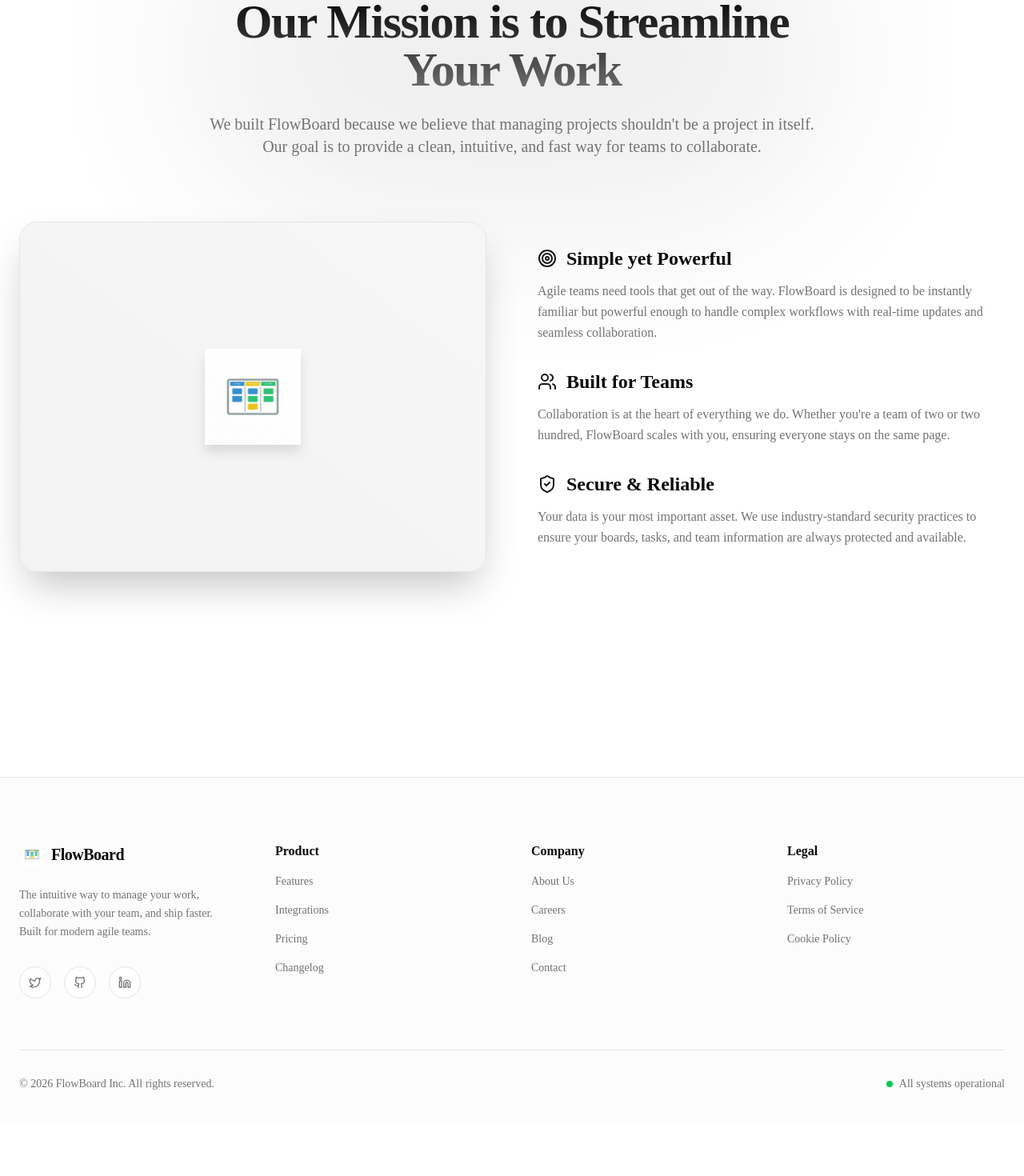
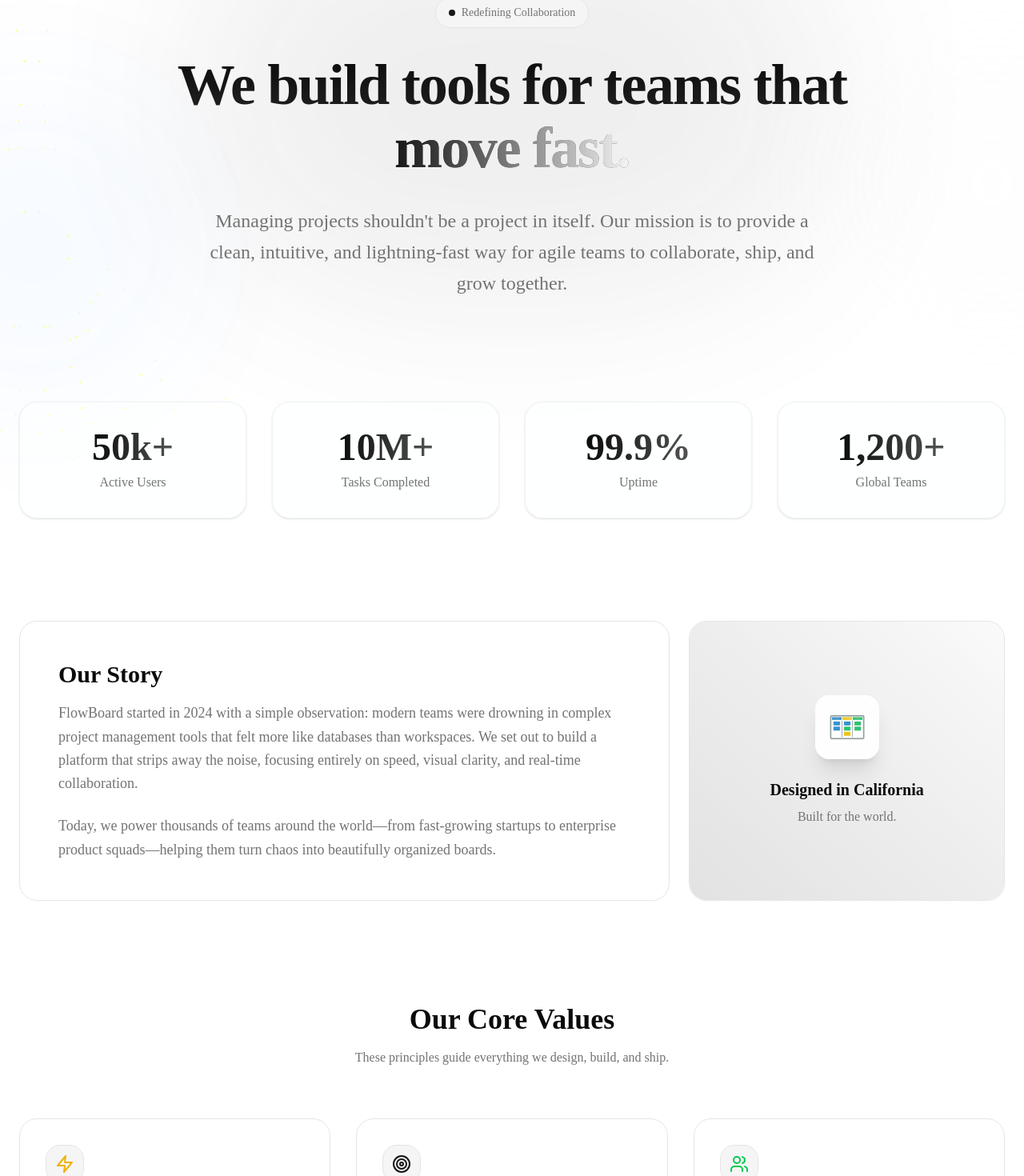
Before and after one commit to arman-miaa/flowboard, a Next.js app in the folder frontend/: page /about in a window 1280 px wide. Shown: the part 131-1601 px from the top of the page at 80% size. Before the commit the page ends 1536 px from the top, so only its background shows below. Built offline with nearby package versions, Linux system fonts and the light colour scheme.

Commit message:
UI Updates: Redesign about page, add password toggles and forgot password flow

```diff
--- a/frontend/src/app/about/page.tsx
+++ b/frontend/src/app/about/page.tsx
@@ -1,6 +1,6 @@
 import { Navbar } from "@/components/shared/Navbar";
 import { Footer } from "@/components/shared/Footer";
-import { Users, Target, ShieldCheck } from "lucide-react";
+import { Users, Target, ShieldCheck, Zap, Globe, Heart } from "lucide-react";
 import Image from "next/image";
 
 export const metadata = {
@@ -10,59 +10,128 @@ export const metadata = {
 
 export default function AboutPage() {
   return (
-    <div className="min-h-screen bg-background text-foreground font-sans selection:bg-primary/30 flex flex-col">
+    <div className="min-h-screen bg-background text-foreground font-sans selection:bg-primary/30 flex flex-col overflow-hidden">
       <Navbar />
 
-      <main className="flex-1 relative pt-32 pb-20 overflow-hidden">
-        {/* Background Gradients */}
-        <div className="absolute top-0 left-1/2 -translate-x-1/2 w-[800px] h-[400px] bg-primary/10 rounded-full blur-[120px] opacity-70 pointer-events-none" />
+      <main className="flex-1 relative pt-32 pb-20">
+        {/* Abstract Background Elements */}
+        <div className="absolute top-0 left-1/2 -translate-x-1/2 w-[800px] h-[500px] bg-primary/10 rounded-full blur-[120px] opacity-70 pointer-events-none" />
+        <div className="absolute top-40 -right-40 w-[400px] h-[400px] bg-secondary/20 rounded-full blur-[100px] opacity-50 pointer-events-none" />
+        <div className="absolute top-60 -left-40 w-[400px] h-[400px] bg-blue-500/10 rounded-full blur-[100px] opacity-40 pointer-events-none" />
 
         <div className="max-w-7xl mx-auto px-6 relative z-10">
 
-          <div className="text-center max-w-3xl mx-auto mb-20">
-            <h1 className="text-4xl md:text-6xl font-bold tracking-tight mb-6 bg-clip-text text-transparent bg-gradient-to-b from-foreground to-muted-foreground">
-              Our Mission is to Streamline Your Work
+          {/* Hero Section */}
+          <div className="text-center max-w-4xl mx-auto mb-32 relative">
+            <div className="inline-flex items-center gap-2 px-4 py-2 rounded-full bg-muted border border-border text-sm font-medium text-muted-foreground mb-8">
+              <span className="w-2 h-2 rounded-full bg-primary animate-pulse" />
+              Redefining Collaboration
+            </div>
+            <h1 className="text-5xl md:text-7xl font-bold tracking-tight mb-8 leading-[1.1] bg-clip-text text-transparent bg-gradient-to-b from-foreground via-foreground/90 to-muted-foreground">
+              We build tools for teams that <span className="text-transparent bg-clip-text bg-gradient-to-r from-primary to-secondary">move fast.</span>
             </h1>
-            <p className="text-lg md:text-xl text-muted-foreground">
-              We built FlowBoard because we believe that managing projects shouldn't be a project in itself. Our goal is to provide a clean, intuitive, and fast way for teams to collaborate.
+            <p className="text-lg md:text-2xl text-muted-foreground max-w-3xl mx-auto leading-relaxed">
+              Managing projects shouldn't be a project in itself. Our mission is to provide a clean, intuitive, and lightning-fast way for agile teams to collaborate, ship, and grow together.
             </p>
           </div>
 
-          <div className="grid md:grid-cols-2 gap-16 items-center mb-24">
-            <div className="relative aspect-square md:aspect-[4/3] rounded-3xl overflow-hidden shadow-2xl border border-border">
-              <div className="absolute inset-0 bg-gradient-to-tr from-primary/20 to-secondary/20 mix-blend-overlay z-10" />
-              <div className="absolute inset-0 bg-muted flex items-center justify-center text-muted-foreground flex-col gap-4">
-                <Image src="/logo.png" alt="FlowBoard" width={120} height={120} className="drop-shadow-xl" />
+          {/* Stats Section */}
+          <div className="grid grid-cols-2 md:grid-cols-4 gap-8 mb-32">
+            {[
+              { label: "Active Users", value: "50k+" },
+              { label: "Tasks Completed", value: "10M+" },
+              { label: "Uptime", value: "99.9%" },
+              { label: "Global Teams", value: "1,200+" },
+            ].map((stat, i) => (
+              <div key={i} className="flex flex-col items-center justify-center p-8 rounded-3xl bg-card/50 border border-border/50 backdrop-blur-sm shadow-sm hover:border-primary/30 transition-colors">
+                <h4 className="text-4xl md:text-5xl font-bold bg-clip-text text-transparent bg-gradient-to-r from-foreground to-foreground/70 mb-2">
+                  {stat.value}
+                </h4>
+                <p className="text-muted-foreground font-medium">{stat.label}</p>
+              </div>
+            ))}
+          </div>
+
+          {/* Story / Bento Grid Section */}
+          <div className="grid md:grid-cols-12 gap-6 mb-32">
+            <div className="md:col-span-8 bg-card border border-border rounded-3xl p-10 md:p-12 relative overflow-hidden group">
+              <div className="absolute inset-0 bg-gradient-to-br from-primary/5 to-transparent opacity-0 group-hover:opacity-100 transition-opacity duration-500" />
+              <div className="relative z-10">
+                <h3 className="text-3xl font-bold mb-4">Our Story</h3>
+                <p className="text-lg text-muted-foreground leading-relaxed mb-6">
+                  FlowBoard started in 2024 with a simple observation: modern teams were drowning in complex project management tools that felt more like databases than workspaces.
+                  We set out to build a platform that strips away the noise, focusing entirely on speed, visual clarity, and real-time collaboration.
+                </p>
+                <p className="text-lg text-muted-foreground leading-relaxed">
+                  Today, we power thousands of teams around the world—from fast-growing startups to enterprise product squads—helping them turn chaos into beautifully organized boards.
+                </p>
               </div>
             </div>
 
-            <div className="flex flex-col gap-8">
-              <div>
-                <h3 className="text-2xl font-semibold mb-3 flex items-center gap-3">
-                  <Target className="text-primary w-6 h-6" /> Simple yet Powerful
-                </h3>
-                <p className="text-muted-foreground leading-relaxed">
-                  Agile teams need tools that get out of the way. FlowBoard is designed to be instantly familiar but powerful enough to handle complex workflows with real-time updates and seamless collaboration.
-                </p>
+            <div className="md:col-span-4 bg-muted/50 border border-border rounded-3xl overflow-hidden relative group min-h-[300px]">
+              <div className="absolute inset-0 bg-gradient-to-tr from-primary/20 to-secondary/20 mix-blend-overlay z-10 transition-opacity duration-500 group-hover:opacity-70" />
+              <div className="absolute inset-0 flex flex-col items-center justify-center p-8 text-center z-20">
+                <div className="w-20 h-20 rounded-2xl overflow-hidden flex items-center justify-center relative bg-background shadow-xl mb-6 group-hover:scale-110 transition-transform duration-500">
+                  <Image src="/logo.png" alt="FlowBoard" fill className="object-cover" />
+                </div>
+                <h4 className="text-xl font-bold text-foreground">Designed in California</h4>
+                <p className="text-muted-foreground mt-2">Built for the world.</p>
               </div>
+            </div>
+          </div>
 
-              <div>
-                <h3 className="text-2xl font-semibold mb-3 flex items-center gap-3">
-                  <Users className="text-primary w-6 h-6" /> Built for Teams
-                </h3>
-                <p className="text-muted-foreground leading-relaxed">
-                  Collaboration is at the heart of everything we do. Whether you're a team of two or two hundred, FlowBoard scales with you, ensuring everyone stays on the same page.
-                </p>
-              </div>
+          {/* Core Values Section */}
+          <div className="mb-20">
+            <div className="text-center mb-16">
+              <h2 className="text-3xl md:text-4xl font-bold mb-4 text-foreground">Our Core Values</h2>
+              <p className="text-muted-foreground max-w-2xl mx-auto">
+                These principles guide everything we design, build, and ship.
+              </p>
+            </div>
 
-              <div>
-                <h3 className="text-2xl font-semibold mb-3 flex items-center gap-3">
-                  <ShieldCheck className="text-primary w-6 h-6" /> Secure & Reliable
-                </h3>
-                <p className="text-muted-foreground leading-relaxed">
-                  Your data is your most important asset. We use industry-standard security practices to ensure your boards, tasks, and team information are always protected and available.
-                </p>
-              </div>
+            <div className="grid md:grid-cols-3 gap-8">
+              {[
+                {
+                  icon: <Zap className="w-6 h-6 text-yellow-500" />,
+                  title: "Relentlessly Fast",
+                  desc: "We believe software should feel instant. Every interaction in FlowBoard is optimized to save you precious seconds."
+                },
+                {
+                  icon: <Target className="w-6 h-6 text-primary" />,
+                  title: "Uncompromising Simplicity",
+                  desc: "Complexity is easy; simplicity is hard. We carefully consider every feature to ensure the interface remains uncluttered."
+                },
+                {
+                  icon: <Users className="w-6 h-6 text-green-500" />,
+                  title: "Team First",
+                  desc: "Work happens together. We build features that foster transparency, alignment, and joy among team members."
+                },
+                {
+                  icon: <ShieldCheck className="w-6 h-6 text-blue-500" />,
+                  title: "Secure by Design",
+                  desc: "Trust is our foundation. Your data is protected by enterprise-grade security, ensuring your ideas stay yours."
+                },
+                {
+                  icon: <Globe className="w-6 h-6 text-indigo-500" />,
+                  title: "Work from Anywhere",
+                  desc: "Whether you're in an office or a coffee shop across the globe, FlowBoard keeps you connected to your team."
+                },
+                {
+                  icon: <Heart className="w-6 h-6 text-red-500" />,
+                  title: "Built with Passion",
+                  desc: "We are deeply passionate about the future of work and pour that energy into every pixel of FlowBoard."
+                }
+              ].map((value, i) => (
+                <div key={i} className="group p-8 rounded-3xl bg-card border border-border hover:shadow-xl hover:shadow-primary/5 hover:border-primary/30 transition-all duration-300 transform hover:-translate-y-1">
+                  <div className="w-12 h-12 rounded-2xl bg-muted border border-border flex items-center justify-center mb-6 group-hover:bg-background group-hover:scale-110 transition-all duration-300">
+                    {value.icon}
+                  </div>
+                  <h3 className="text-xl font-semibold mb-3 text-foreground">{value.title}</h3>
+                  <p className="text-muted-foreground leading-relaxed">
+                    {value.desc}
+                  </p>
+                </div>
+              ))}
             </div>
           </div>
 
--- a/frontend/src/components/modules/auth/RegisterForm.tsx
+++ b/frontend/src/components/modules/auth/RegisterForm.tsx
@@ -9,6 +9,7 @@ import { zodResolver } from '@hookform/resolvers/zod';
 import { Button } from '@/components/ui/button';
 import { Input } from '@/components/ui/input';
 import { Label } from '@/components/ui/label';
+import { PasswordInput } from '@/components/ui/password-input';
 import { useEffect } from 'react';
 
 export const RegisterForm = () => {
@@ -69,9 +70,8 @@ export const RegisterForm = () => {
           </div>
           <div className="space-y-1">
             <Label htmlFor="password">Password</Label>
-            <Input
+            <PasswordInput
               id="password"
-              type="password"
               {...register('password')}
             />
             {errors.password && <p className="text-destructive text-xs">{errors.password.message}</p>}
```
Also changed, not shown: frontend/src/app/dashboard/change-password/page.tsx (+4 -6 lines), frontend/src/app/forgot-password/page.tsx (added, +87 -0 lines), frontend/src/components/modules/auth/LoginForm.tsx (+6 -3 lines), frontend/src/components/ui/password-input.tsx (added, +41 -0 lines).
